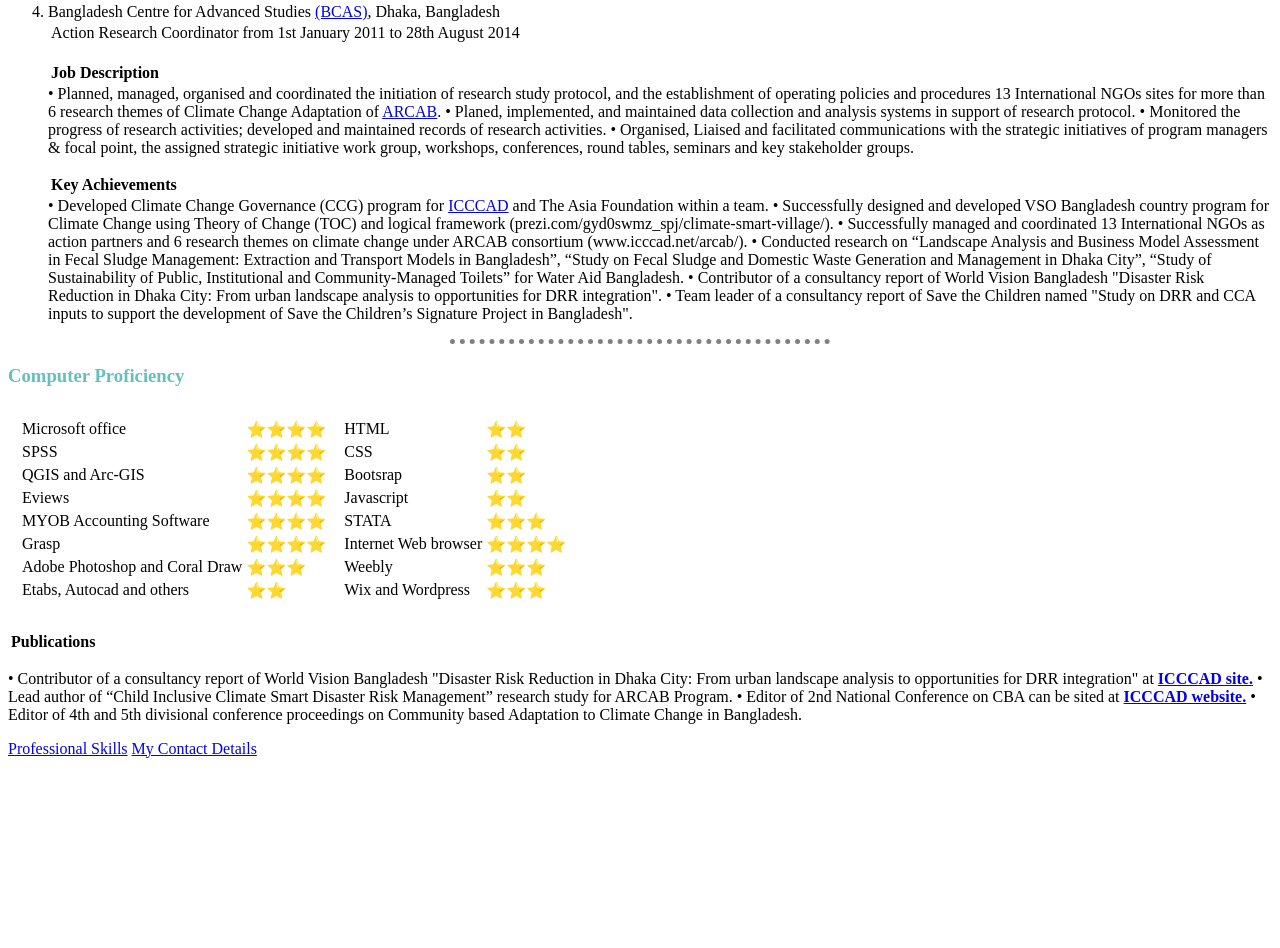
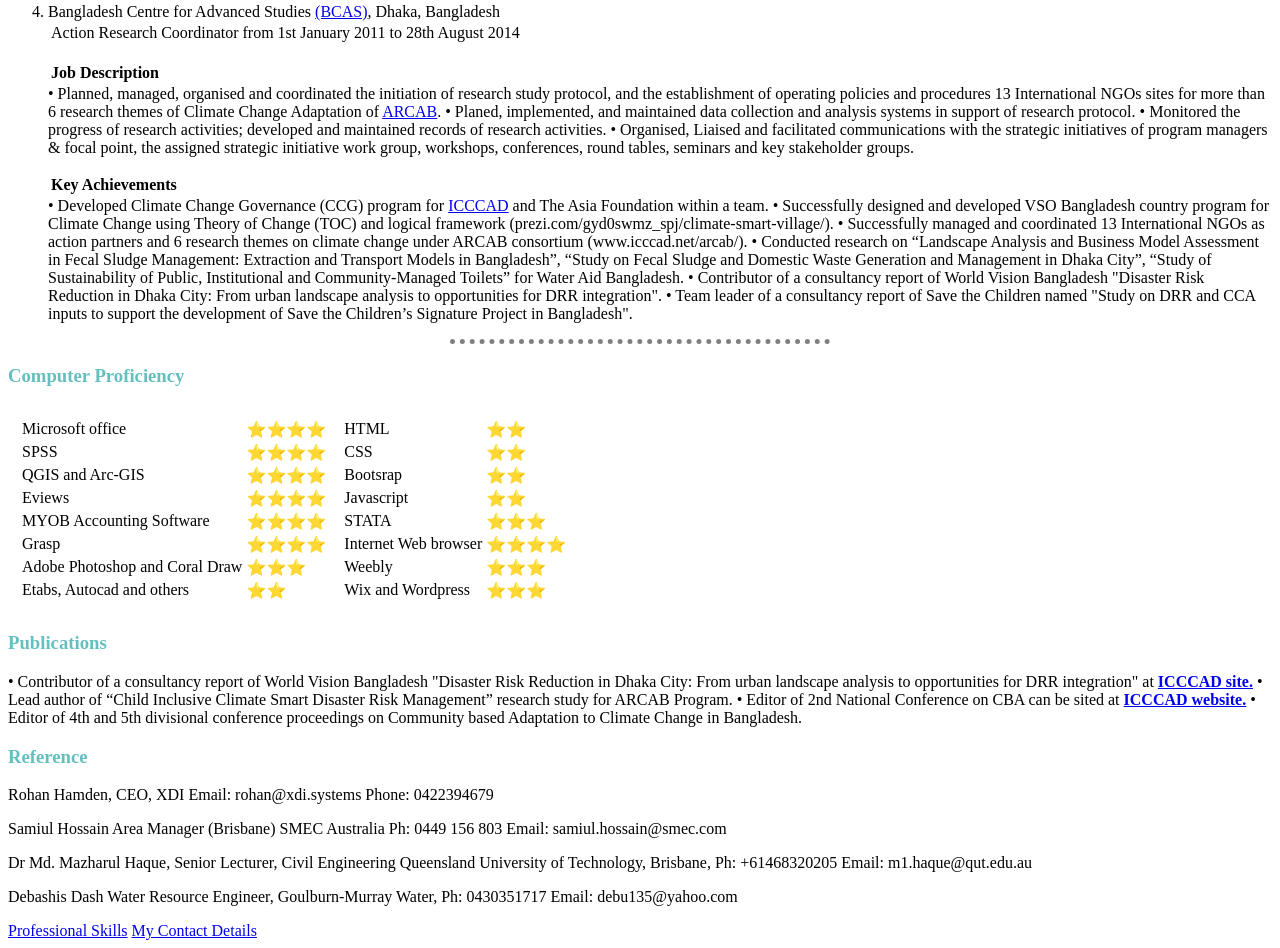
Before and after one commit to sumana825/employment-history-Sumana, a plain HTML site: page index.html in a window 1280 px wide. Shown: the part 2141-3089 px from the top of the page. Before the commit the page ends 2907 px from the top, so only its background shows below. Drawn offline with Linux system fonts and the light colour scheme.

Commit message:
Update index.html

```diff
--- a/index.html
+++ b/index.html
@@ -247,20 +247,40 @@ o	Planning and Execution.
   </tr>
 </table>
 
-<p>
-<table>
-  <thead>
-    <th>Publications</th>
-  </thead>
-</table>
-</p>
+<h3>Publications</h3>
 <p>
 •	Contributor of a consultancy report of World Vision Bangladesh "Disaster Risk Reduction in Dhaka City: From urban landscape analysis to opportunities for DRR integration" at <strong><a href="http://www.icccad.net/wp-content/uploads/2014/05/publication_DhakkaUrbReportWEB_FINAL_29-April-2014.pdf">ICCCAD site.</a></strong>
 •	Lead author of “Child Inclusive Climate Smart Disaster Risk Management” research study for ARCAB Program.
 •	Editor of 2nd National Conference on CBA  can be sited at <strong><a href="http://www.icccad.net/wp-content/uploads/2014/05/ICCCAD_NCBA-2-Conference-Proceedings.pdf">ICCCAD website.</a></strong>
 •	Editor of  4th and 5th divisional conference proceedings on Community based Adaptation to Climate Change in Bangladesh.
 </p>
-
+<p>
+<h3>Reference</h3>
+</p>
+<p>Rohan Hamden,
+  CEO, XDI
+  Email: rohan@xdi.systems
+  Phone: 0422394679
+</p>
+<p>
+  Samiul Hossain
+Area Manager (Brisbane)
+SMEC Australia
+Ph: 0449 156 803
+Email: samiul.hossain@smec.com
+</p>
+<p>Dr Md. Mazharul
+Haque, Senior Lecturer, Civil Engineering
+Queensland University of Technology, Brisbane,
+Ph: +61468320205
+Email: m1.haque@qut.edu.au
+</p>
+<p>Debashis Dash
+Water Resource Engineer,
+Goulburn-Murray Water,
+Ph: 0430351717
+Email: debu135@yahoo.com
+</p>
 <a href="Professional Skills.html">Professional Skills</a>
 <a href="Contact-me.html">My Contact Details</a>
   </body>
```
